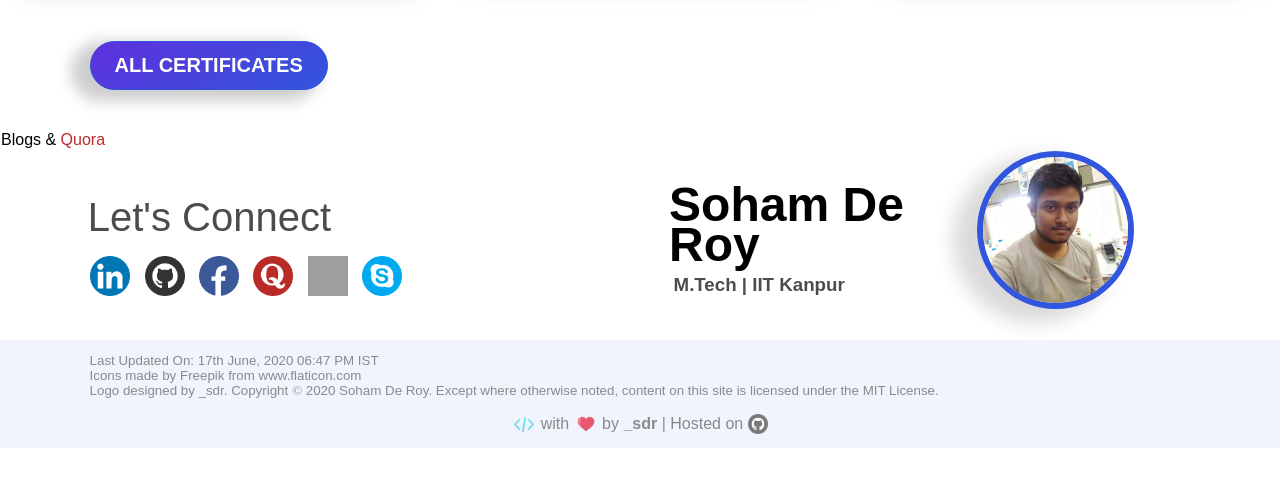
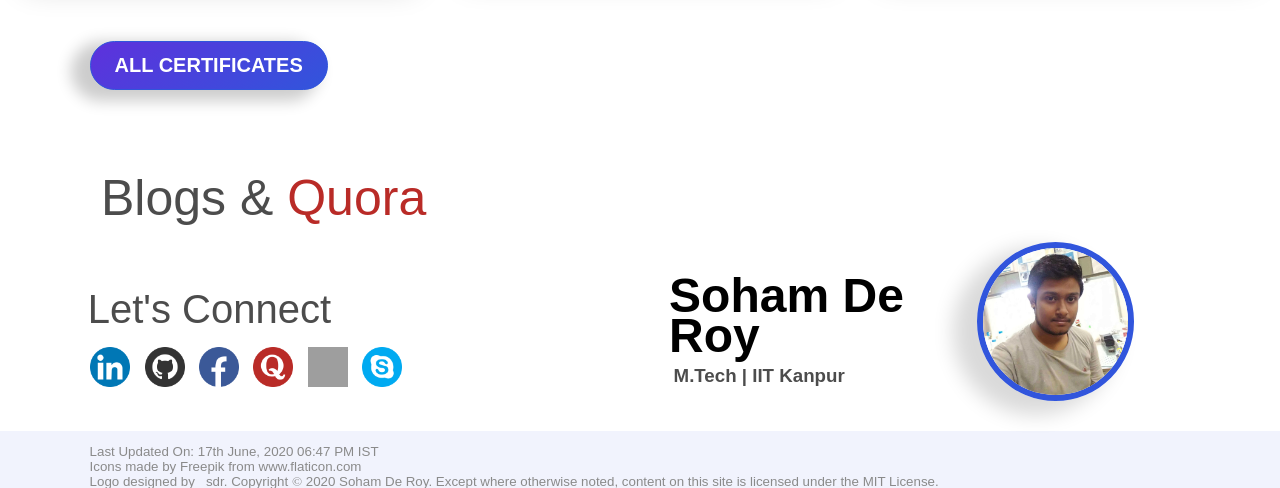
Before and after one commit to sohamderoy/sohamderoy.github.io, a PHP site: page / in a window 1280 px wide. Shown: the part 2607-3095 px from the top of the page. Before the commit the page ends 3055 px from the top, so only its background shows below. Run offline with PHP 8.4, Linux system fonts and the light colour scheme; some libraries are stand-ins or nearby versions; some web fonts are replaced; grey boxes are pictures that could not be loaded.

Commit message:
Update main.css

```diff
--- a/css/main.css
+++ b/css/main.css
@@ -644,3 +644,9 @@ q{
 header {
     display: block;
 }
+.blogs{
+    font-size: 50px;
+    padding: 3% 0% 1% 0%;
+    color: #4c4c4c;
+    padding-left: 2em;
+}
```
